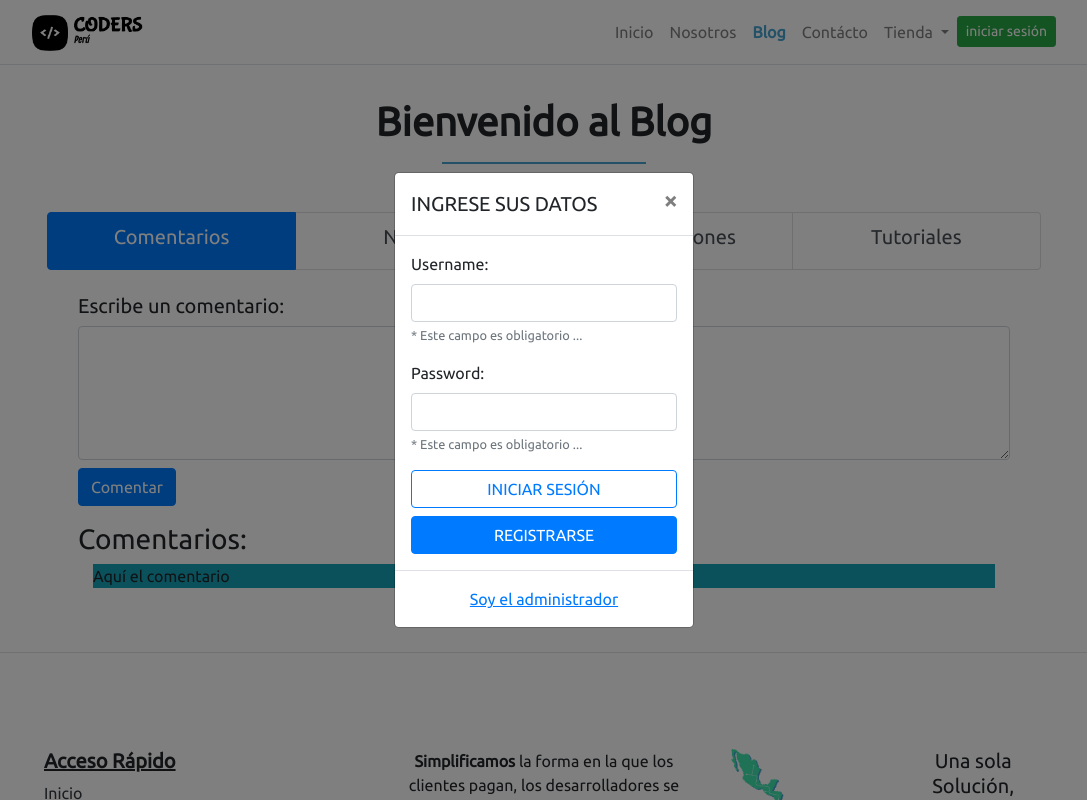
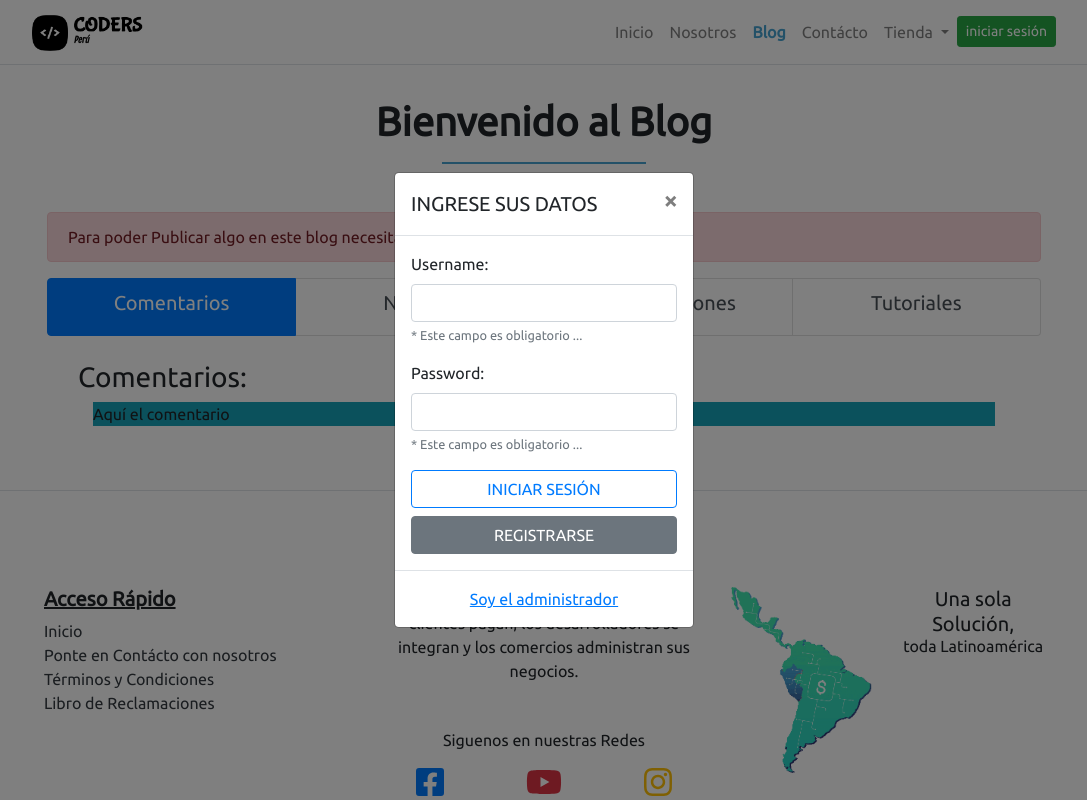
Before and after one commit to jesusfernxndez/front-cp, a Vue app: page /blog in a window 1280 px wide. Both pictures are taken after a click on the button "iniciar sesión". Shown: the top 800 px of the page, without its empty margins (96-1183 px from the left). Built offline with nearby package versions, Linux system fonts and the light colour scheme; a web font is replaced by a local one.

Commit message:
llevando a producción

```diff
--- a/src/components/Modals/Login.vue
+++ b/src/components/Modals/Login.vue
@@ -59,7 +59,7 @@
             </button>
             <button
               type="button"
-              class="btn btn-primary btn-block"
+              class="btn btn-secondary btn-block"
               data-dismiss="modal"
               data-toggle="modal"
               data-target="#ModalCenterRegister"
--- a/src/components/NavBar.vue
+++ b/src/components/NavBar.vue
@@ -100,7 +100,10 @@ export default {
       return true;
     },
     isLogged() {
-      if (localStorage.getItem("tokenUser") || localStorage.getItem("tokenAdmin")) {
+      if (
+        localStorage.getItem("tokenUser") ||
+        localStorage.getItem("tokenAdmin")
+      ) {
         return true;
       }
       return false;
--- a/src/main.js
+++ b/src/main.js
@@ -17,7 +17,8 @@ import "@fortawesome/fontawesome-free/js/all.js";
 Vue.config.productionTip = false;
 Vue.use(BootstrapVue);
 Vue.use(VueAxios, axios);
-axios.defaults.baseURL = "https://coders-peru-api-rest.herokuapp.com/api/codersperu/v1";
+axios.defaults.baseURL =
+  "https://coders-peru-api-rest.herokuapp.com/api/codersperu/v1";
 
 new Vue({
   router,
--- a/src/views/Blog.vue
+++ b/src/views/Blog.vue
@@ -8,6 +8,13 @@
         style="width: 20%; border-color: #46A2D0; border-top-width: 2px !important"
       />
       <div class="container mt-5">
+        <div
+          class="alert alert-danger"
+          role="alert"
+          v-if="!mostrarCajacomentar"
+        >
+          Para poder Publicar algo en este blog necesitas iniciar sesión.
+        </div>
         <div class="row">
           <div class="col-lg">
             <div
@@ -63,7 +70,7 @@
                 role="tabpanel"
                 aria-labelledby="list-home-list"
               >
-                <div class="container-fluid">
+                <div class="container-fluid" v-if="mostrarCajacomentar">
                   <h5>Escribe un comentario:</h5>
                   <form>
                     <div class="form-group">
@@ -87,7 +94,7 @@
                 role="tabpanel"
                 aria-labelledby="list-profile-list"
               >
-                <div class="container-fluid">
+                <div class="container-fluid" v-if="mostrarCajacomentar">
                   <h5>Publica una noticia:</h5>
                   <form>
                     <div class="form-group">
@@ -111,7 +118,7 @@
                 role="tabpanel"
                 aria-labelledby="list-messages-list"
               >
-                <div class="container-fluid">
+                <div class="container-fluid" v-if="mostrarCajacomentar">
                   <h5>Próximas Capactiaciones</h5>
                   <form>
                     <div class="form-group">
@@ -135,7 +142,7 @@
                 role="tabpanel"
                 aria-labelledby="list-settings-list"
               >
-                <div class="container-fluid">
+                <div class="container-fluid" v-if="mostrarCajacomentar">
                   <h5>Puedes compartir un Tutorial</h5>
                   <form>
                     <div class="form-group">
@@ -160,3 +167,18 @@
     </div>
   </div>
 </template>
+<script>
+export default {
+  computed: {
+    mostrarCajacomentar() {
+      if (
+        localStorage.getItem("tokenUser") ||
+        localStorage.getItem("tokenAdmin")
+      ) {
+        return true;
+      }
+      return false;
+    }
+  }
+};
+</script>
--- a/src/views/Home.vue
+++ b/src/views/Home.vue
@@ -100,7 +100,7 @@
         </div>
       </div>
     </div>
-    <sectionCenter v-if="mostrarButtonNoLogin"/>
+    <sectionCenter v-if="mostrarButtonNoLogin" />
   </div>
 </template>
 
--- a/src/views/childrenProductos/Portafolio.vue
+++ b/src/views/childrenProductos/Portafolio.vue
@@ -275,7 +275,7 @@
         <div class="row mt-2"></div>
       </div>
     </div>
-    <sectionCenter v-if="mostrarButtonNoLogin"/>
+    <sectionCenter v-if="mostrarButtonNoLogin" />
   </div>
 </template>
 <script>
```
